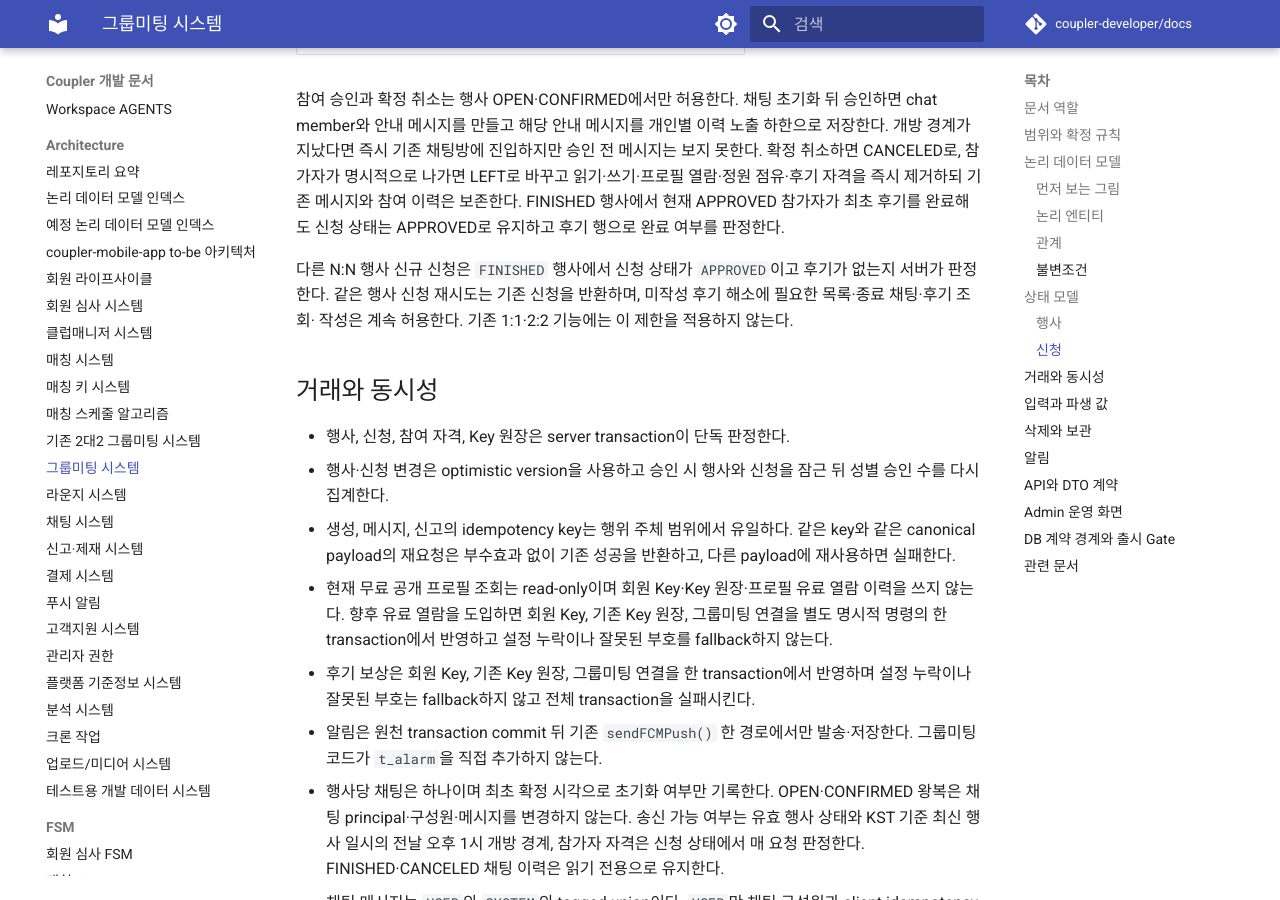
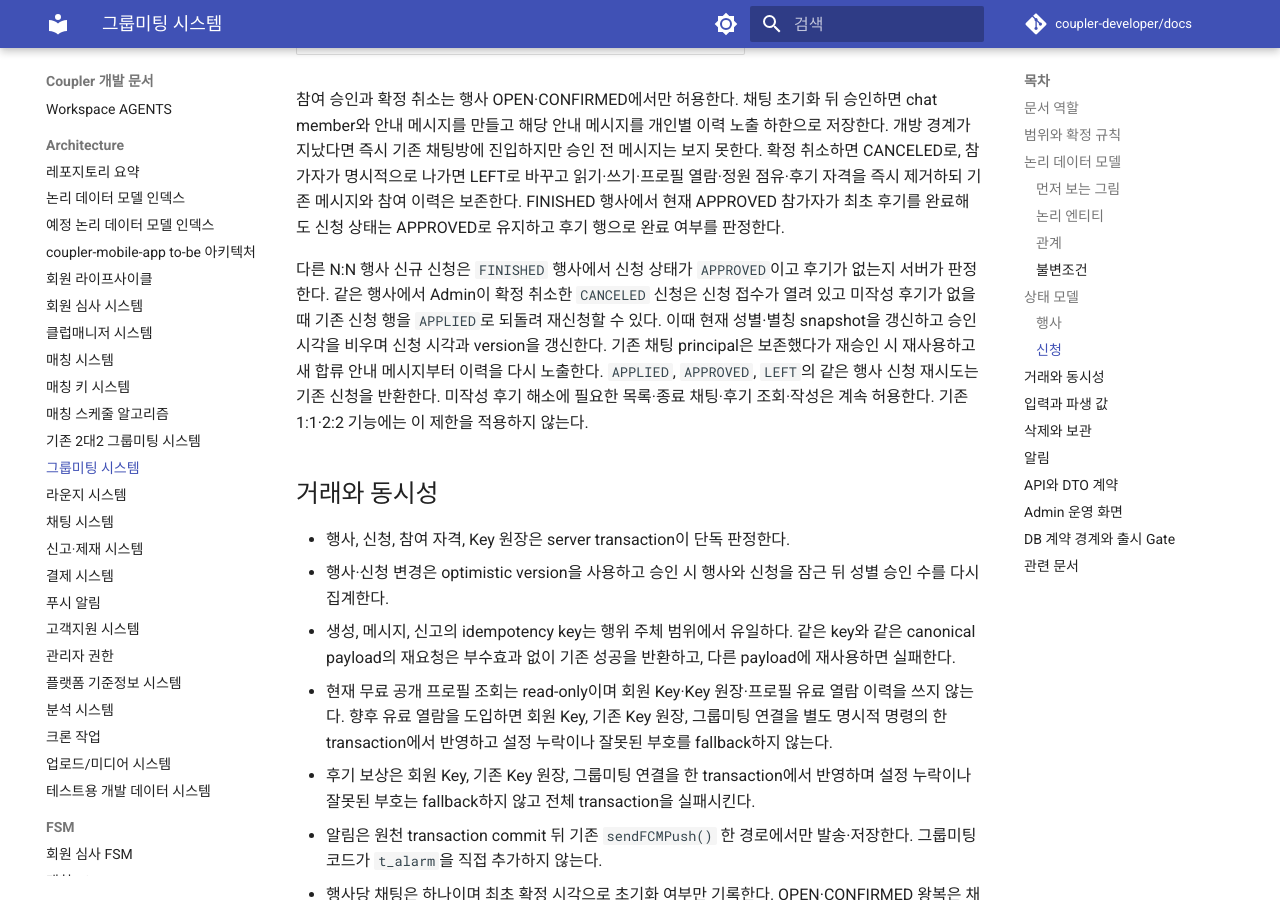
Before and after one commit to coupler-developer/docs, an MkDocs documentation site: the page built from content/architecture/group-meeting-system.md, in a window 1280 px wide and 900 px high, scrolled down 5085 px. Built offline with MkDocs 1.6.1 and Material for MkDocs 9.7.7, drawn with Linux system fonts in a browser that asks for light colours; comment, search, counter and statistics services are not loaded.

Commit message:
docs: 그룹미팅 확정 취소 재신청 기준 명시

```diff
--- a/content/architecture/group-meeting-system.md
+++ b/content/architecture/group-meeting-system.md
@@ -229,8 +229,12 @@ FINISHED 행사에서 현재 APPROVED 참가자가 최초 후기를 완료해도
 완료 여부를 판정한다.
 
 다른 N:N 행사 신규 신청은 `FINISHED` 행사에서 신청 상태가 `APPROVED`이고 후기가 없는지 서버가
-판정한다. 같은 행사 신청 재시도는 기존 신청을 반환하며, 미작성 후기 해소에 필요한 목록·종료 채팅·후기 조회·
-작성은 계속 허용한다. 기존 1:1·2:2 기능에는 이 제한을 적용하지 않는다.
+판정한다. 같은 행사에서 Admin이 확정 취소한 `CANCELED` 신청은 신청 접수가 열려 있고 미작성 후기가 없을 때
+기존 신청 행을 `APPLIED`로 되돌려 재신청할 수 있다. 이때 현재 성별·별칭 snapshot을 갱신하고 승인 시각을
+비우며 신청 시각과 version을 갱신한다. 기존 채팅 principal은 보존했다가 재승인 시 재사용하고 새 합류 안내
+메시지부터 이력을 다시 노출한다. `APPLIED`, `APPROVED`, `LEFT`의 같은 행사 신청 재시도는 기존 신청을 반환한다.
+미작성 후기 해소에 필요한 목록·종료 채팅·후기 조회·작성은 계속 허용한다. 기존 1:1·2:2 기능에는 이 제한을
+적용하지 않는다.
 
 ## 거래와 동시성
 
```
